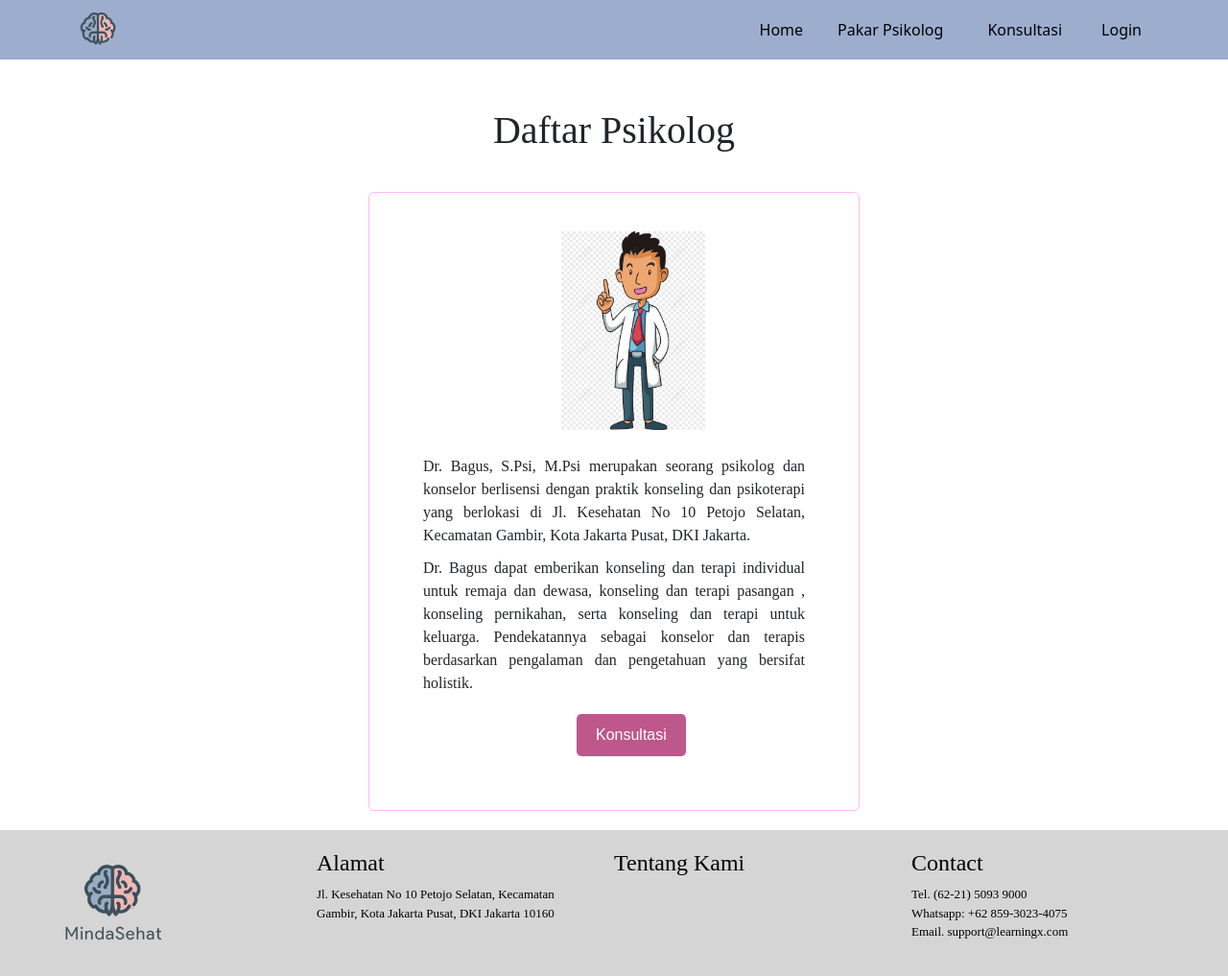
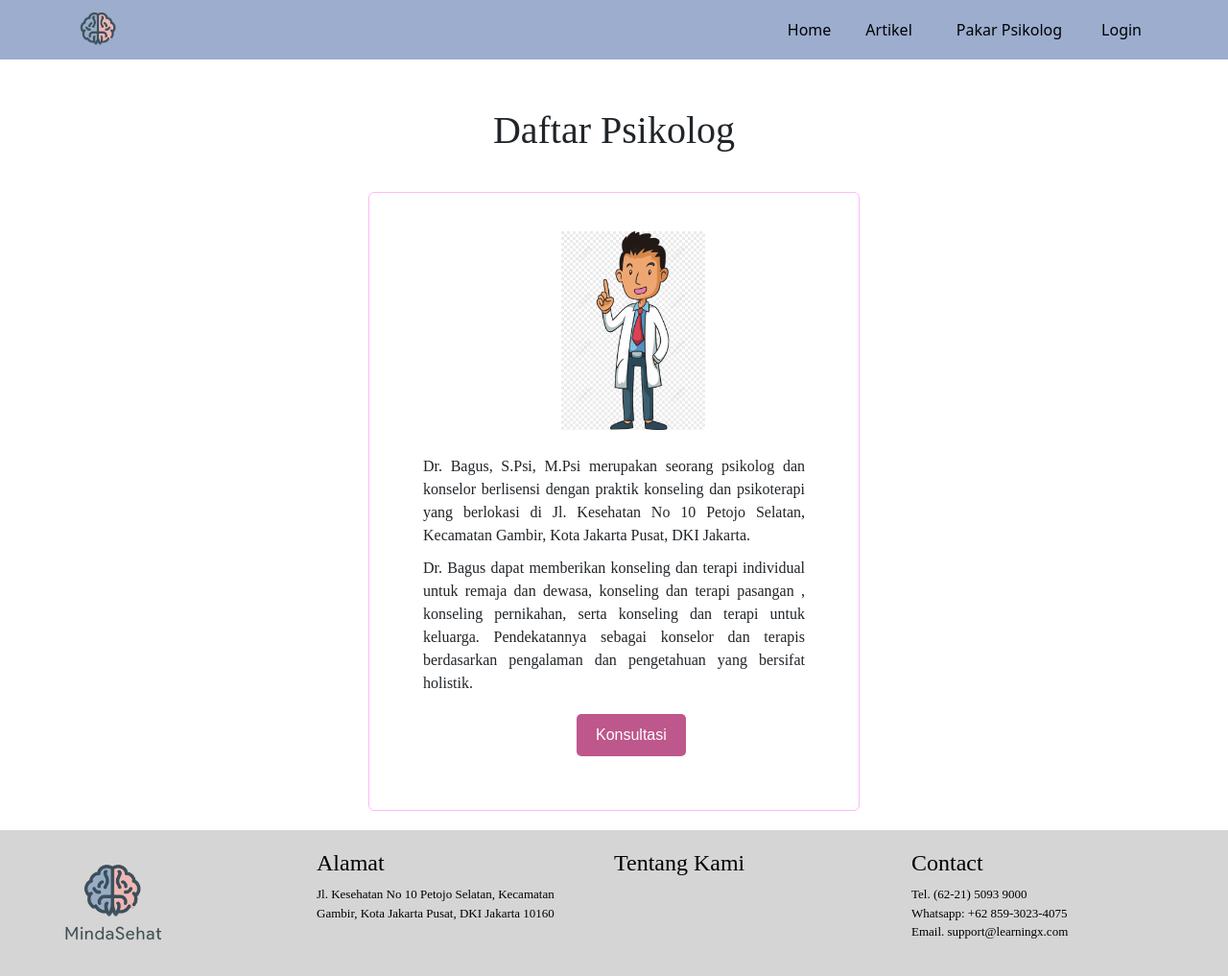
Before and after one commit to RizkyMaulanaAlfauzan/Project-MindaSehat, a Flask app: page /pakar in a window 1280 px wide. Shown: the whole page at 96% size. Run offline with Flask 3, Linux system fonts and the light colour scheme; data that the repository does not hold is empty; some libraries are stand-ins or nearby versions.

Commit message:
Merge branch 'main' of https://github.com/RizkyMaulanaAlfauzan/Project-MindaSehat

```diff
--- a/templates/index.html
+++ b/templates/index.html
@@ -114,6 +114,9 @@
             <li class="nav-item">
               <a class="nav-link active" aria-current="page" href="/">Artikel</a>
             </li>
+            <li class="nav-item">
+              <a class="nav-link active" aria-current="page" href="/pakar">Pakar Psikolog</a>
+            </li>
             {% if role != 'user'%}
             <li class="nav-item">
               <a class="nav-link active" aria-current="page" href="/login" style="margin-left: 15px">Login</a>
--- a/templates/pakarPsikolog.html
+++ b/templates/pakarPsikolog.html
@@ -89,11 +89,11 @@
           </li>
           <li class="nav-item">
             <a class="nav-link active" style="margin-left: 20px; margin-right: 20px" aria-current="page"
-              href="/pakar">Pakar Psikolog</a>
+              href="/">Artikel</a>
           </li>
           <li class="nav-item">
             <a class="nav-link active" style="margin-left: 10px; margin-right: 10px" aria-current="page"
-              href="/konsultasi">Konsultasi</a>
+              href="/pakar">Pakar Psikolog</a>
           </li>
           {% if role != 'user'%}
           <li class="nav-item">
@@ -122,7 +122,7 @@
         <h3>{{psikolog.username}}</h3>
         <p style="font-family: 'Times New Roman', Times, serif; text-align: justify;">Dr. Bagus, S.Psi, M.Psi merupakan seorang psikolog dan konselor berlisensi dengan praktik konseling dan psikoterapi yang berlokasi di Jl. Kesehatan No 10 Petojo Selatan, Kecamatan Gambir, Kota Jakarta Pusat, DKI Jakarta.
         </p>
-        <p style="font-family: 'Times New Roman', Times, serif; text-align: justify; margin-top: 10px;">Dr. Bagus dapat emberikan konseling dan terapi individual untuk remaja dan dewasa, konseling dan terapi pasangan , konseling pernikahan, serta konseling dan terapi untuk keluarga. Pendekatannya sebagai konselor dan terapis berdasarkan pengalaman dan pengetahuan yang bersifat holistik. </p>
+        <p style="font-family: 'Times New Roman', Times, serif; text-align: justify; margin-top: 10px;">Dr. Bagus dapat memberikan konseling dan terapi individual untuk remaja dan dewasa, konseling dan terapi pasangan , konseling pernikahan, serta konseling dan terapi untuk keluarga. Pendekatannya sebagai konselor dan terapis berdasarkan pengalaman dan pengetahuan yang bersifat holistik. </p>
         <a href="/buatJadwal"
           style="margin-top: 20px; margin-left: 160px ;padding: 10px 20px; background-color: #be578b; color: #fff; border-radius: 5px; text-decoration: none; transition: background-color 0.3s ease; width: fit-content;">Konsultasi</a>
       </div>
```
